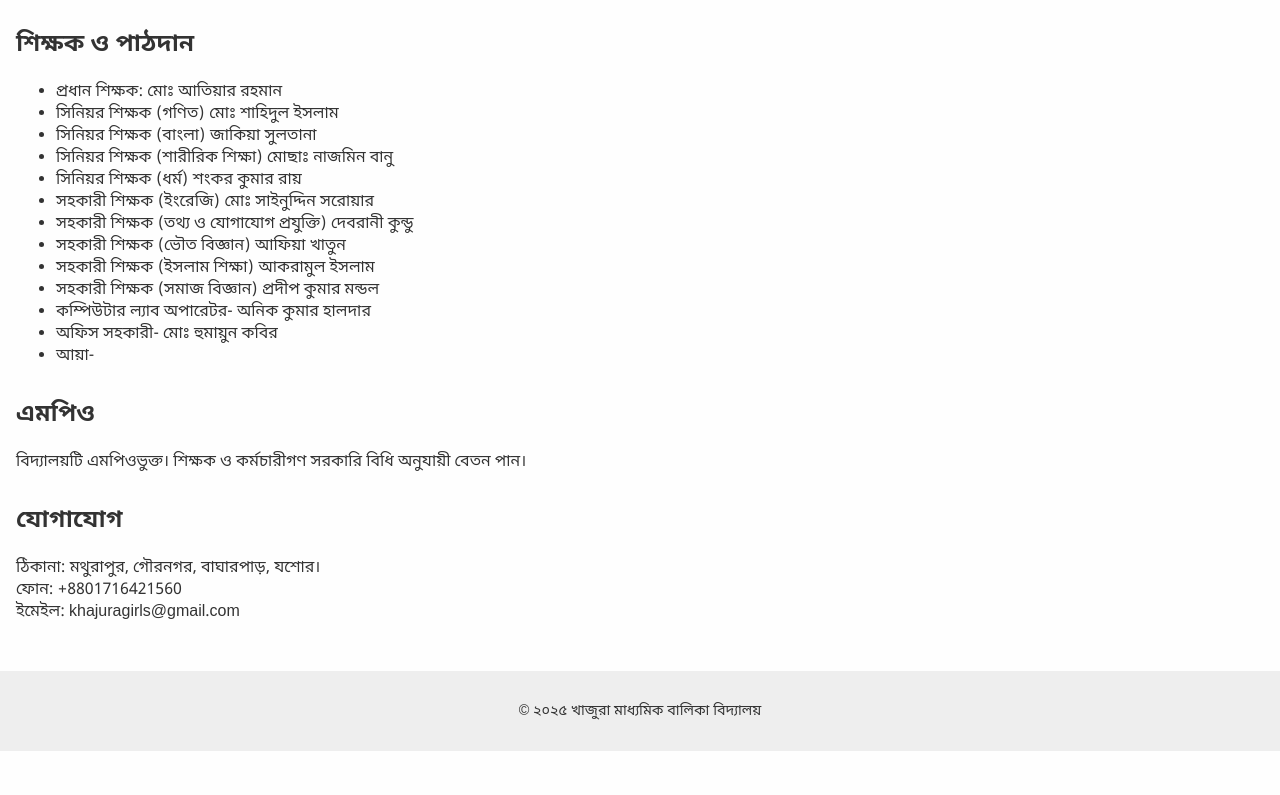
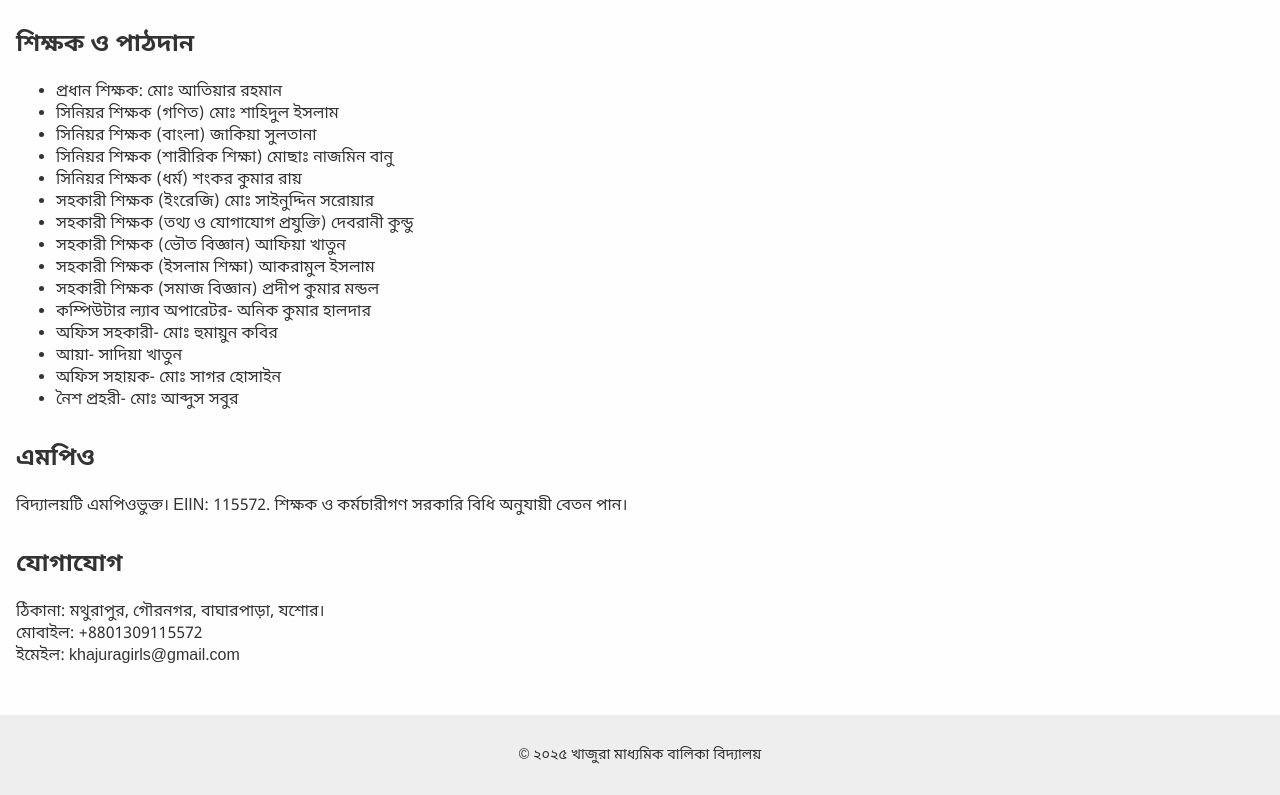
Before and after one commit to Anik-BD774/Khajura-Girls-School, a plain HTML site: page index.html in a window 1280 px wide. Shown: the part 679-1474 px from the top of the page. Before the commit the page ends 1430 px from the top, so only its background shows below. Drawn offline with Linux system fonts and the light colour scheme.

Commit message:
Update index.html

```diff
--- a/index.html
+++ b/index.html
@@ -58,16 +58,18 @@
         <li>সহকারী শিক্ষক (সমাজ বিজ্ঞান) প্রদীপ কুমার মন্ডল</li>
         <li>কম্পিউটার ল্যাব অপারেটর- অনিক কুমার হালদার</li>
         <li>অফিস সহকারী- মোঃ হুমায়ুন কবির</li>
-        <li>আয়া- </li>
+        <li>আয়া- সাদিয়া খাতুন</li>
+        <li>অফিস সহায়ক- মোঃ সাগর হোসাইন</li>
+        <li>নৈশ প্রহরী- মোঃ আব্দুস সবুর</li>
       </ul>
     </section>
     <section id="mpo">
       <h2>এমপিও</h2>
-      <p>বিদ্যালয়টি এমপিওভুক্ত। শিক্ষক ও কর্মচারীগণ সরকারি বিধি অনুযায়ী বেতন পান।</p>
+      <p>বিদ্যালয়টি এমপিওভুক্ত। EIIN: 115572. শিক্ষক ও কর্মচারীগণ সরকারি বিধি অনুযায়ী বেতন পান।</p>
     </section>
     <section id="contact">
       <h2>যোগাযোগ</h2>
-      <p>ঠিকানা: মথুরাপুর, গৌরনগর, বাঘারপাড়, যশোর।<br>ফোন: +8801716421560<br>ইমেইল: khajuragirls@gmail.com</p>
+      <p>ঠিকানা: মথুরাপুর, গৌরনগর, বাঘারপাড়া, যশোর।<br>মোবাইল: +8801309115572<br>ইমেইল: khajuragirls@gmail.com</p>
     </section>
   </main>
   <footer>
```
